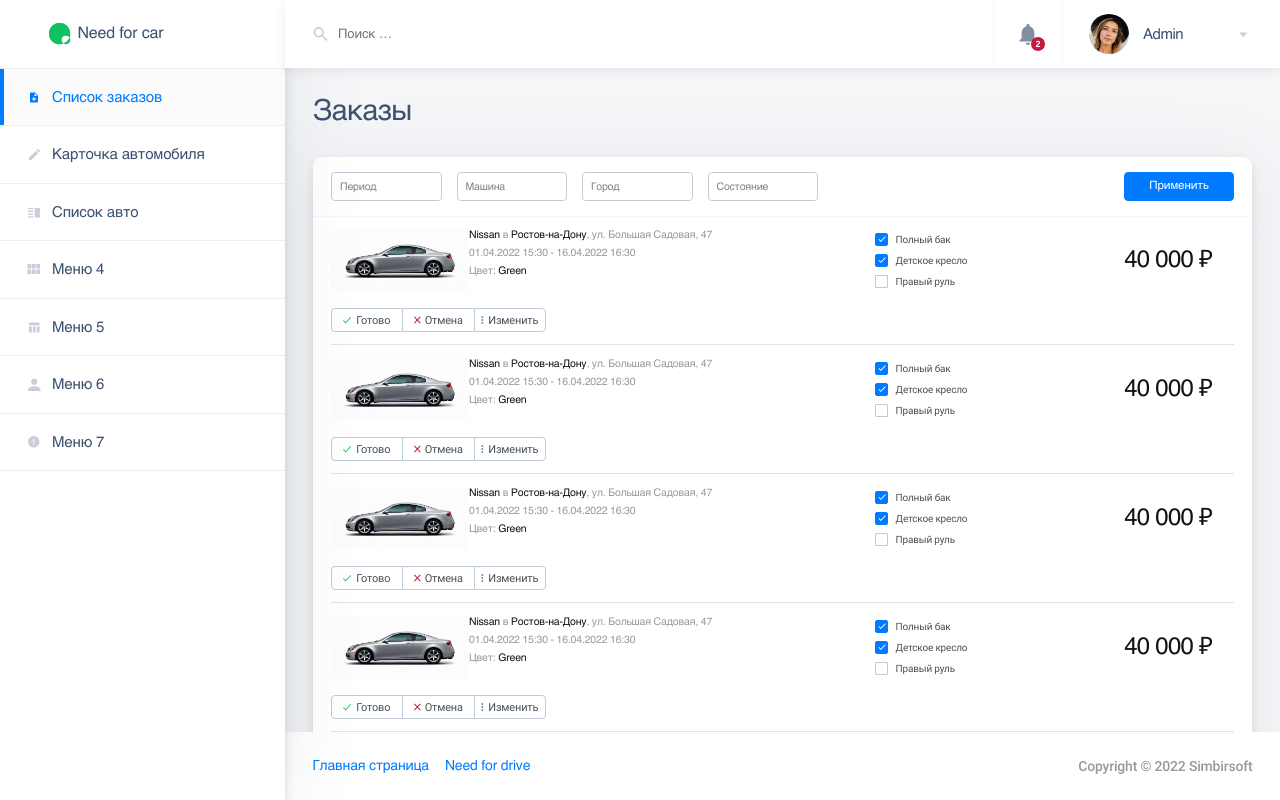
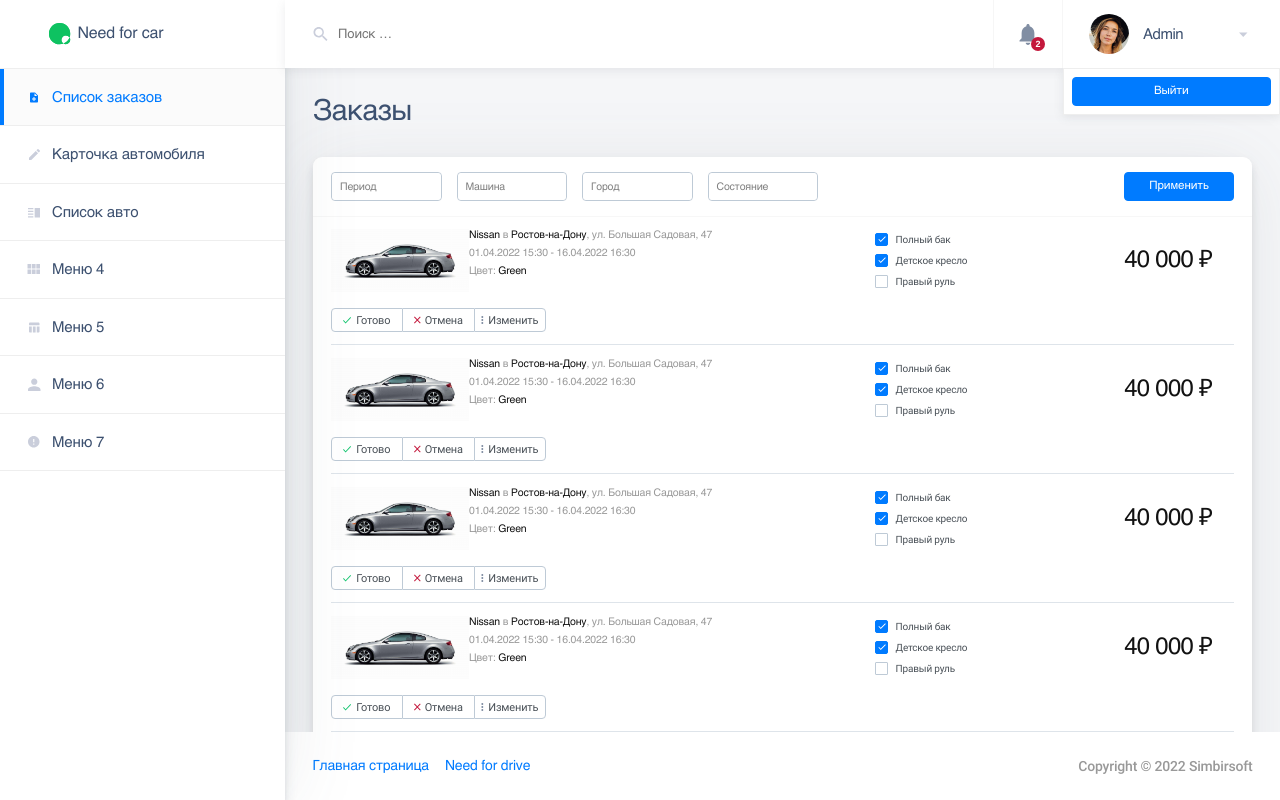
Before and after one commit to Zamdikhanov/carsharing-admin, a React (Create React App) app: page /carsharing-admin/admin/order-list in a window 1280 px wide. Both pictures are taken after a click on the button "Admin". Built offline with nearby package versions, Linux system fonts and the light colour scheme; no server answers; some icons are missing.

Commit message:
F-08 add exit button to header

```diff
--- a/src/components/Header/Header.jsx
+++ b/src/components/Header/Header.jsx
@@ -1,4 +1,5 @@
 import { useState, useEffect } from 'react';
+import { useSelector } from 'react-redux';
 import css from './Header.module.scss';
 import avatar from '../../assets/header/user-avatar.jpg';
 import { ReactComponent as DropdownSvg } from '../../assets/header/dropdown-icon.svg';
@@ -7,6 +8,9 @@ import { ReactComponent as SearchSvg } from '../../assets/header/search-icon.svg
 
 function Header({ onBurgerClick, isShow }) {
     const [burgerShow, setBurgerShow] = useState(isShow);
+    const [userMenuShow, setUserMenuShow] = useState(false);
+
+    const { user_name: userName } = useSelector((state) => state.auth);
 
     useEffect(() => {
         setBurgerShow(isShow);
@@ -15,6 +19,14 @@ function Header({ onBurgerClick, isShow }) {
     const handleClick = () => {
         onBurgerClick();
     };
+
+    const handleClickUser = () => {
+        setUserMenuShow(!userMenuShow);
+    };
+
+    const classNameUserMenu = `${css.user_menu} ${
+        userMenuShow ? css.user_menu_show : ''
+    }`;
 
     const classNameButton = `${css.nav_burger} ${
         burgerShow ? css.menu_button__active : ''
@@ -41,17 +53,26 @@ function Header({ onBurgerClick, isShow }) {
                 <NotificationsSvg className={css.notifications__svg} />
                 <div className={css.notifications__count}>2</div>
             </button>
-            <button className={css.user_details} type="button">
+            <button
+                className={css.user_details}
+                type="button"
+                onClick={handleClickUser}
+            >
                 <img
                     className={css.user_details__image}
                     src={avatar}
                     alt="avatar"
                 />
-                <div className={css.user_details__name}>Admin</div>
+                <div className={css.user_details__name}>{userName}</div>
                 <div className={css.user_details__dropdown}>
                     <DropdownSvg className={css.user_details__dropdown_svg} />
                 </div>
             </button>
+            <div className={classNameUserMenu}>
+                <button className={css.user_menu__button} type="button">
+                    Выйти
+                </button>
+            </div>
         </header>
     );
 }
--- a/src/components/Header/Header.module.scss
+++ b/src/components/Header/Header.module.scss
@@ -1,9 +1,11 @@
 @import '../../styles/variables.scss';
+@import '../../styles/mixins.scss';
 .header {
     display: flex;
     height: 100%;
     width: 100%;
     background-color: #fff;
+    position: relative;
 }
 
 .search_container {
@@ -184,6 +186,42 @@
     }
 }
 
+.user_menu {
+    display: none;
+    position: absolute;
+    z-index: -1;
+    right: 0;
+    top: 100%;
+    flex-direction: column;
+    align-items: center;
+    width: 217.5px;
+    background-color: #fff;
+    border: 0.5px solid $color_gray_light;
+    padding: 8px;
+    box-shadow: 0px 2.5px 9.5px rgba(90, 97, 105, 0.12);
+    @media (max-width: 1023px) {
+        width: 178px;
+    }
+    @media (max-width: 767px) {
+        width: 144px;
+    }
+    @media (max-width: 480px) {
+        width: 128px;
+    }
+    &__button {
+        @include button_success;
+        width: 100%;
+        margin-bottom: 10px;
+        &:last-child {
+            margin-bottom: 0px;
+        }
+    }
+}
+
+.user_menu_show {
+    display: flex;
+}
+
 .nav_burger {
     cursor: pointer;
     display: none;
--- a/src/store/authSlice.js
+++ b/src/store/authSlice.js
@@ -3,13 +3,11 @@ import { createSlice } from '@reduxjs/toolkit';
 import authAPI from '../api/api';
 
 const initialState = {
-    data: {
-        token_type: 'bearer',
-        access_token: '',
-        expires_in: null,
-        refresh_token: '',
-        user_id: '',
-    },
+    token_type: 'bearer',
+    access_token: '',
+    expires_in: null,
+    refresh_token: '',
+    user_id: '',
     user_name: 'Admin',
 };
 
@@ -21,16 +19,17 @@ export const authSlice = createSlice({
             state.user_name = action.payload;
         },
         setAuthServerResponce: (state, action) => {
-            state.data = action.payload;
+            state = {...action.payload };
         },
     },
 });
 
 export const { setUserName, setAuthServerResponce } = authSlice.actions;
 
-export const login = (email, password) => async(dispatch) => {
-    const response = await authAPI.login(email, password);
+export const login = (loginData) => async(dispatch) => {
+    const response = await authAPI.login(loginData);
     dispatch(setAuthServerResponce(response.data));
+    dispatch(setUserName(loginData.username));
     console.log('response', response);
 };
 
```
